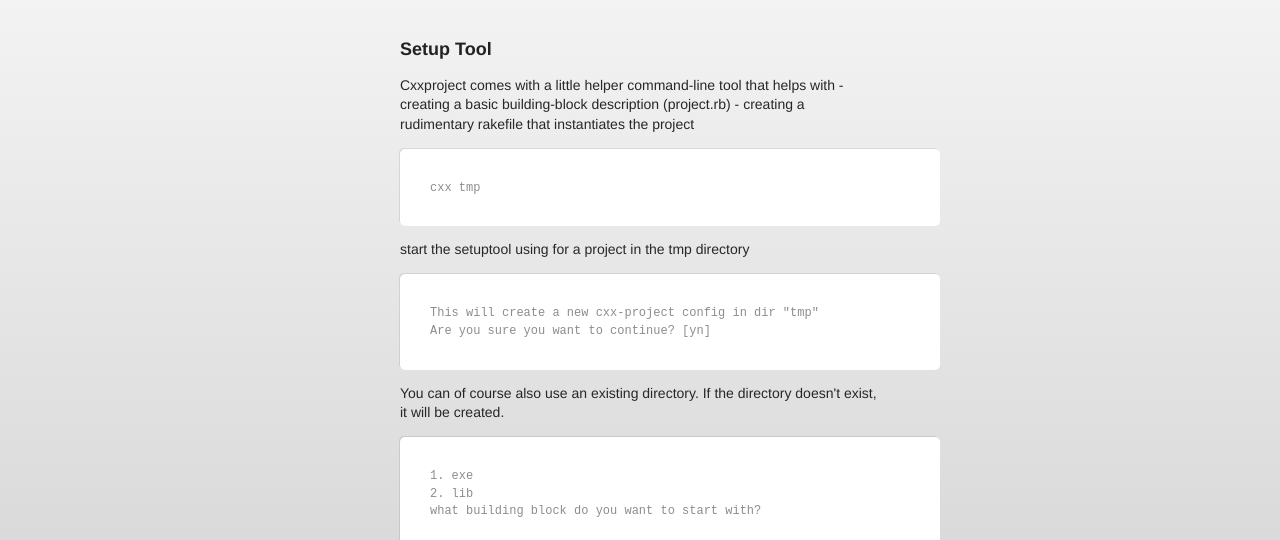
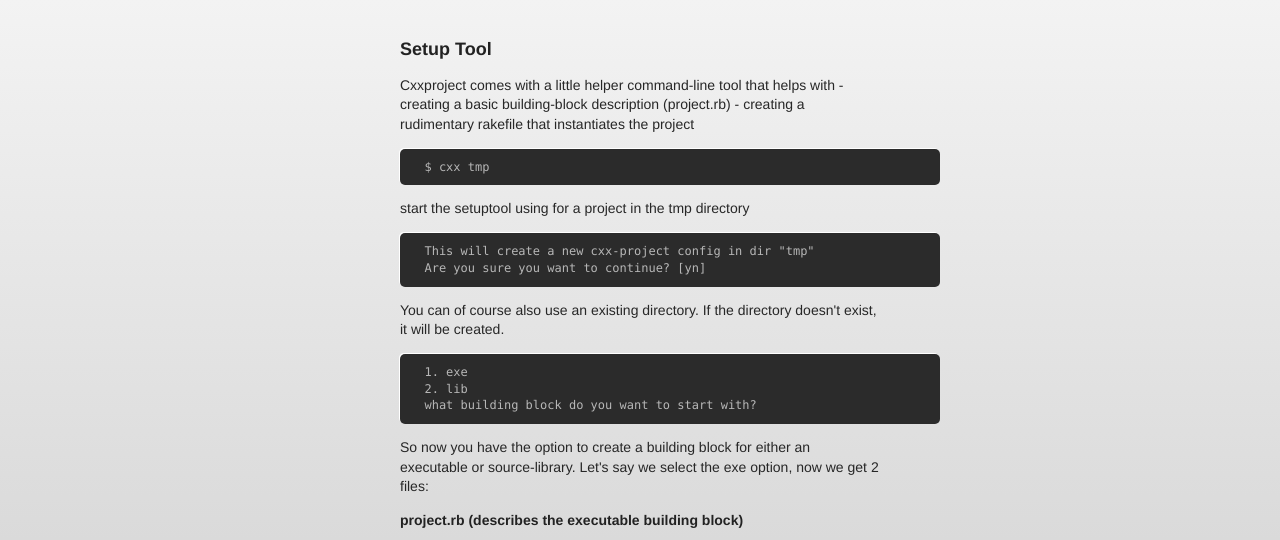
Before and after one commit to marcmo/cxxproject, a plain HTML site: page docs/wizard.html in a window 1280 px wide. Shown: the part 260-800 px from the top of the page. Drawn offline with Linux system fonts and the light colour scheme.

Commit message:
nicer formatting of command line input

```diff
--- a/docs/wizard.html
+++ b/docs/wizard.html
@@ -5,21 +5,24 @@
 - creating a basic building-block description (project.rb)
 - creating a rudimentary rakefile that instantiates the project</p>
 
-<pre><code>cxx tmp
-</code></pre>
+<pre class="terminal">
+  $ cxx tmp
+</pre>
 
 <p>start the setuptool using for a project in the tmp directory</p>
 
-<pre><code>This will create a new cxx-project config in dir "tmp"
-Are you sure you want to continue? [yn]
-</code></pre>
+<pre class="terminal">
+  This will create a new cxx-project config in dir "tmp"
+  Are you sure you want to continue? [yn]
+</pre>
 
 <p>You can of course also use an existing directory. If the directory doesn't exist, it will be created.</p>
 
-<pre><code>1. exe
-2. lib
-what building block do you want to start with?
-</code></pre>
+<pre class="terminal">
+  1. exe
+  2. lib
+  what building block do you want to start with?
+</pre>
 
 <p>So now you have the option to create a building block for either an executable or source-library.
 Let's say we select the exe option, now we get 2 files:</p>
```
Also changed, not shown: sources/wizard.md (+12 -6 lines), sources/whyruby.md (line endings or trailing spaces).
